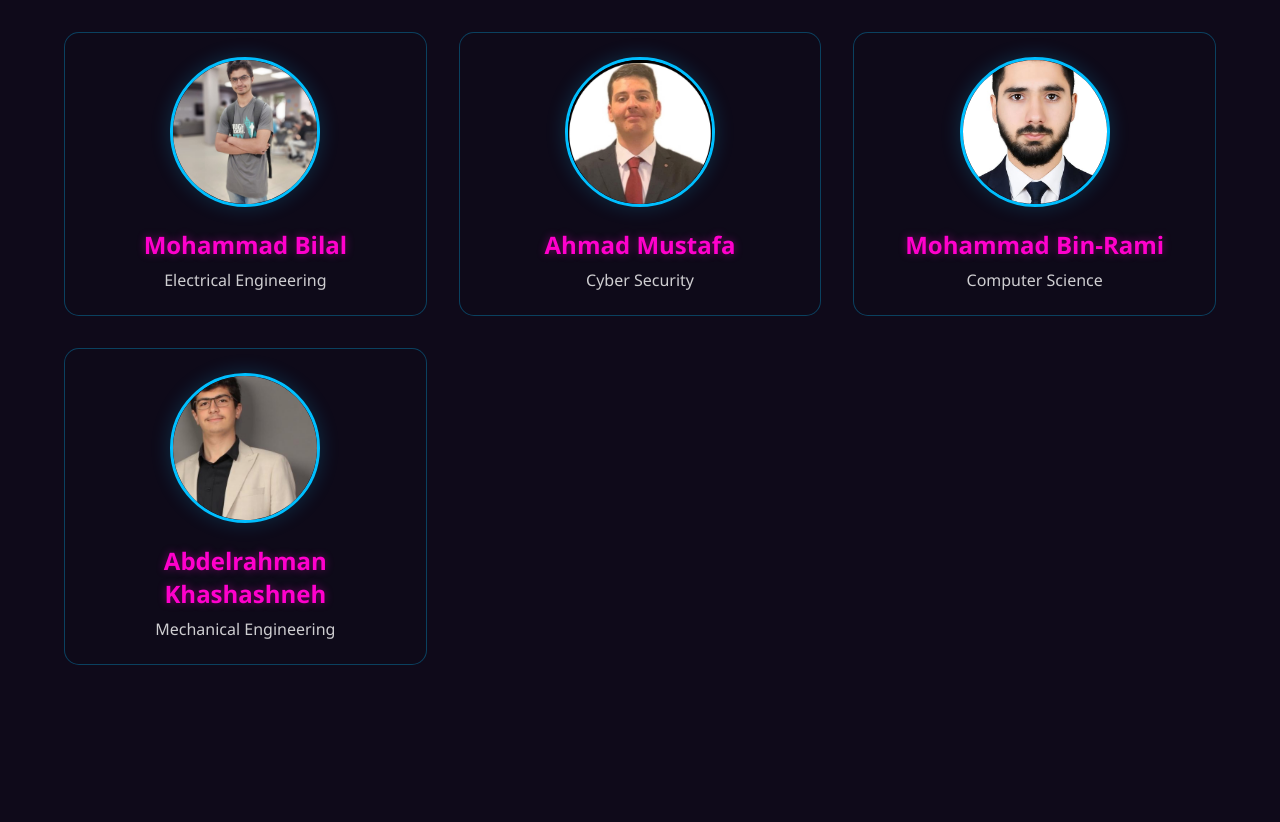
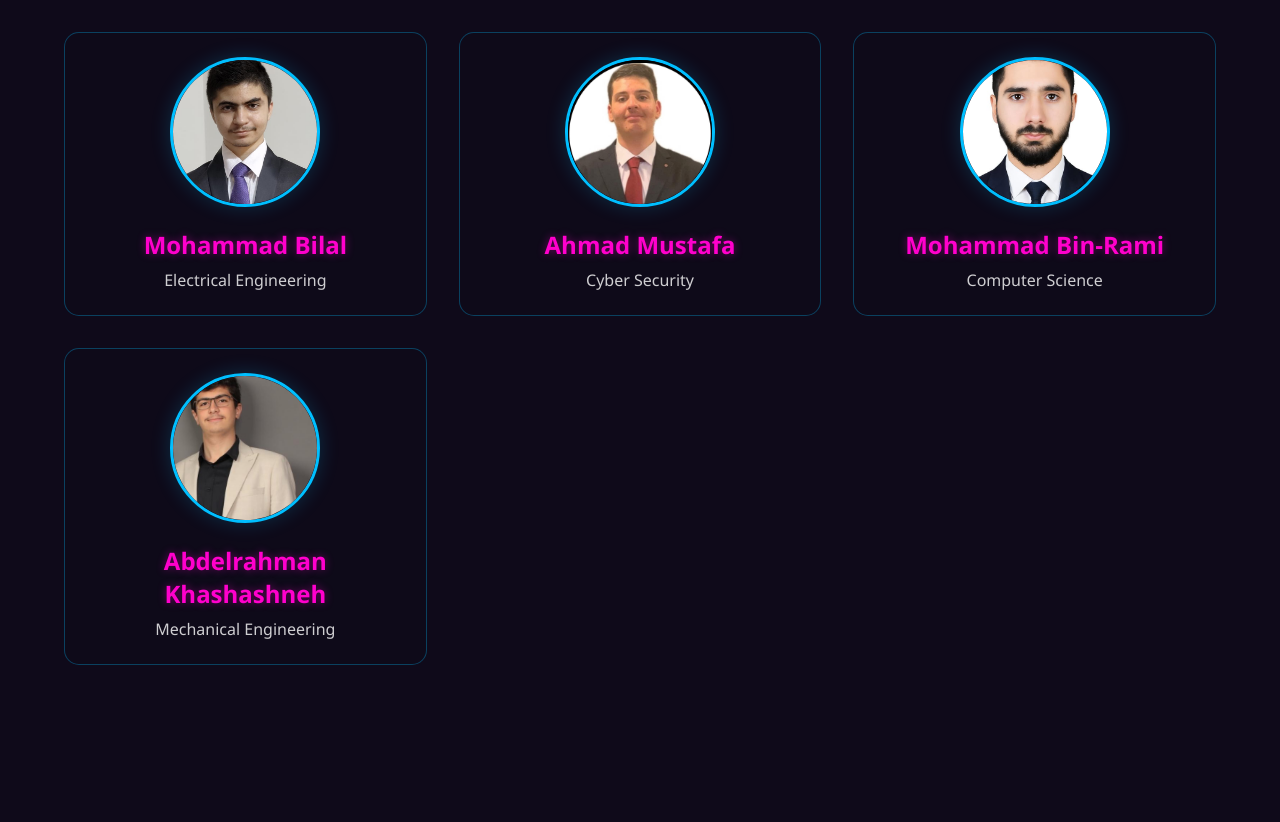
Before and after one commit to abstract-inf/ofinity-tech-website, a plain HTML site: page index.html in a window 1280 px wide. Shown: the part 2159-2981 px from the top of the page. Drawn offline with Linux system fonts and the light colour scheme.

Commit message:
Adding a new picture for bin bilal

```diff
--- a/index.html
+++ b/index.html
@@ -438,7 +438,7 @@
                 <p>Data Science & AI</p>
             </div>
             <div class="team-member">
-                <img src="imgs/members/mohammad-bilal.jpeg" alt="Mohammad Bilal" class="member-image" loading="lazy">
+                <img src="imgs/members/BINBILALPROFFPIC.jpg" alt="Mohammad Bilal" class="member-image" loading="lazy">
                 <h3>Mohammad Bilal</h3>
                 <p>Electrical Engineering</p>
             </div>
```
Also changed, not shown: imgs/members/BINBILALPROFFPIC.jpg (added), 1 other file.
